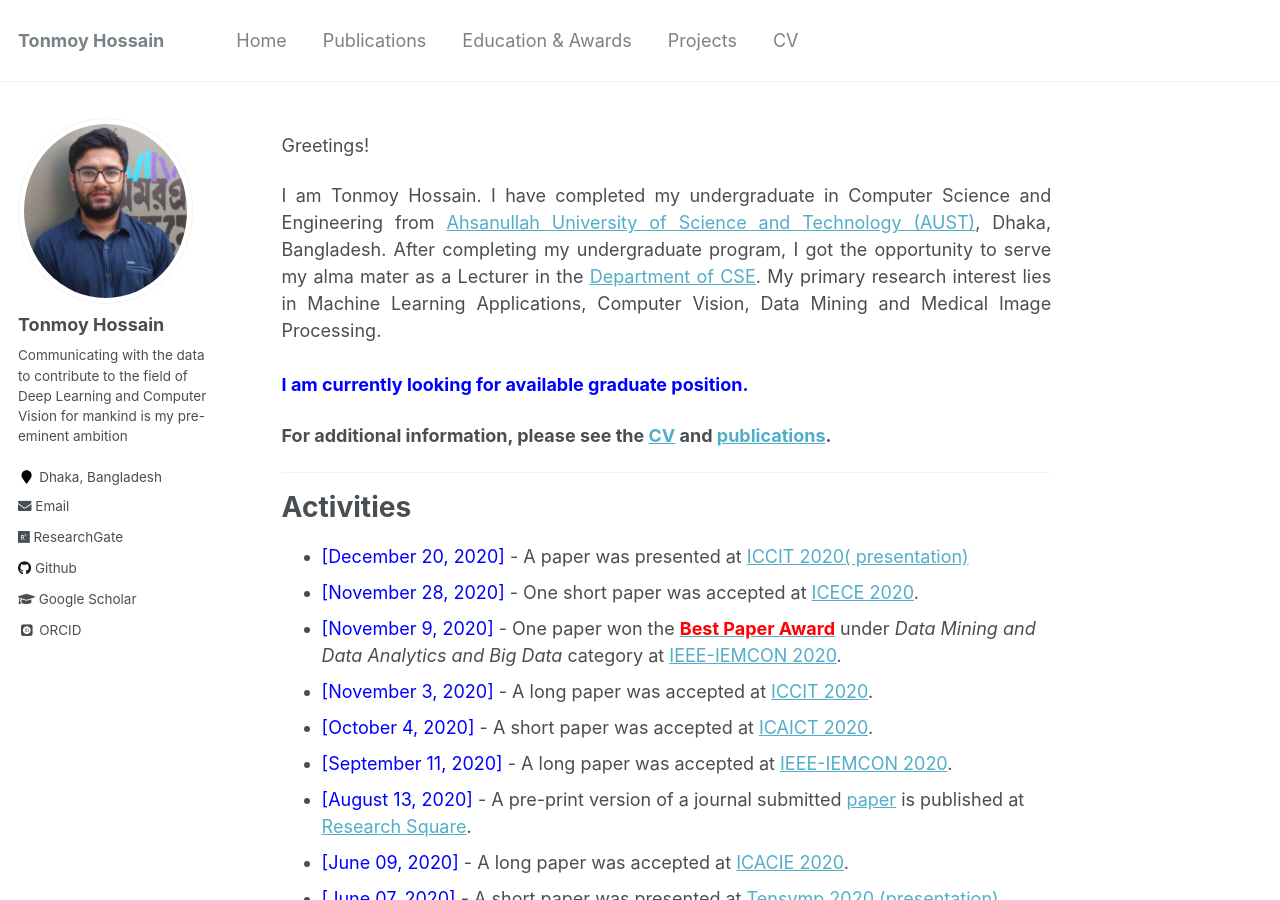
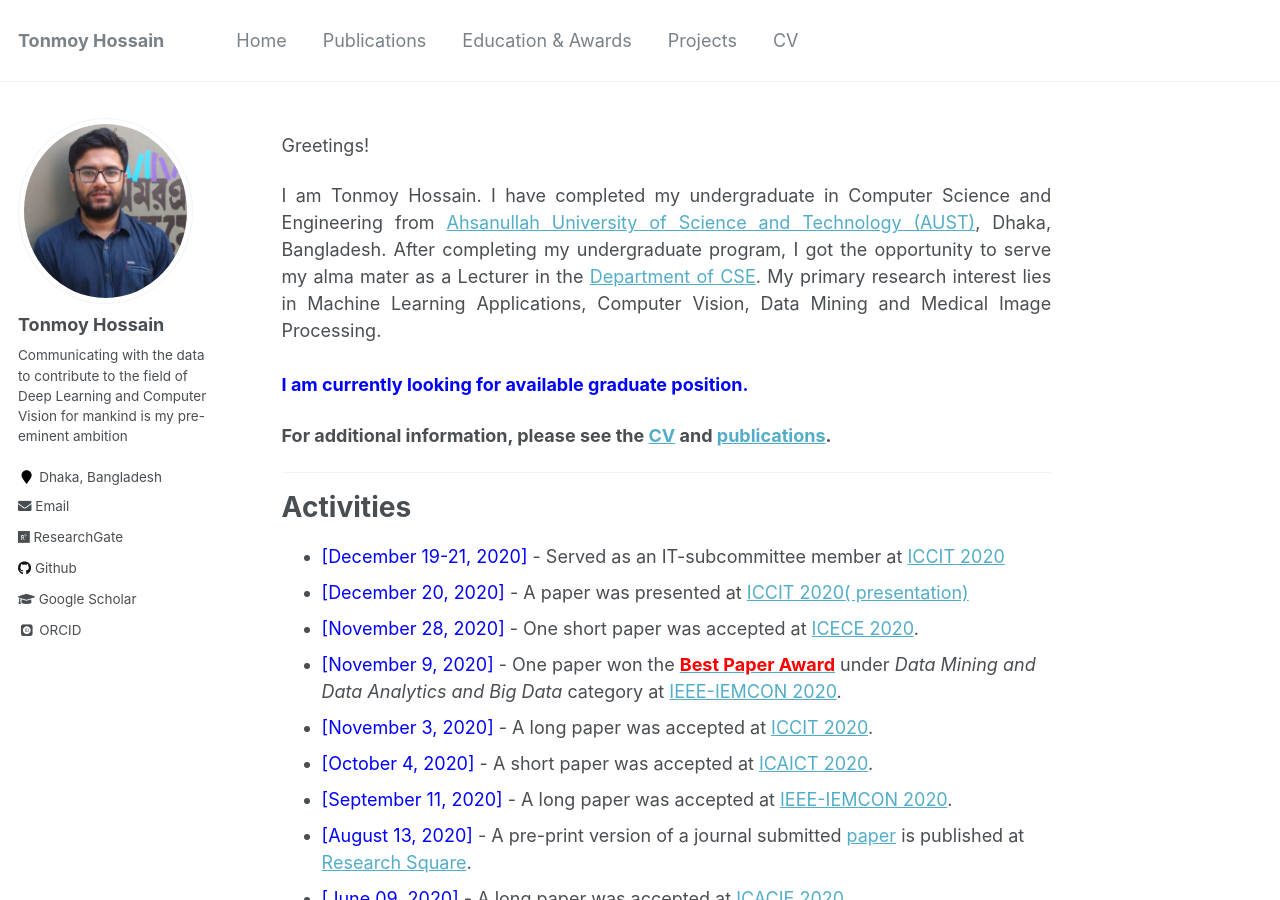
Before and after one commit to shaeekh/shaeekh.github.io, a Jekyll site: the page built from _pages/about.md, in a window 1280 px wide and 900 px high. Built offline with Jekyll 4.4.1, drawn with Linux system fonts in a browser that asks for light colours; some web fonts are replaced.

Commit message:
Update about.md

```diff
--- a/_pages/about.md
+++ b/_pages/about.md
@@ -24,6 +24,7 @@ I am Tonmoy Hossain. I have completed my undergraduate in Computer Science and E
 
 # Activities
 
+* <span style="color:Blue"> [December 19-21, 2020] </span> - Served as an IT-subcommittee member at [ICCIT 2020](http://iccit.org.bd/2020/)
 * <span style="color:Blue"> [December 20, 2020] </span> - A paper was presented at [ICCIT 2020](http://iccit.org.bd/2020/)[( presentation)](https://tonmoy-hossain.github.io/files/ICCIT_2020_(Finger_Vein).pdf)
 * <span style="color:Blue"> [November 28, 2020] </span> - One short paper was accepted at [ICECE 2020](http://icece.buet.ac.bd/2020/).
 * <span style="color:Blue"> [November 9, 2020] </span> - One paper won the [<span style ="color:Red">**Best Paper Award**</span>](https://tonmoy-hossain.github.io/files/Best_Paper_Award.png) under <i>Data Mining and Data Analytics and Big Data</i> category at [IEEE-IEMCON 2020](https://ieee-iemcon.org/).
```
